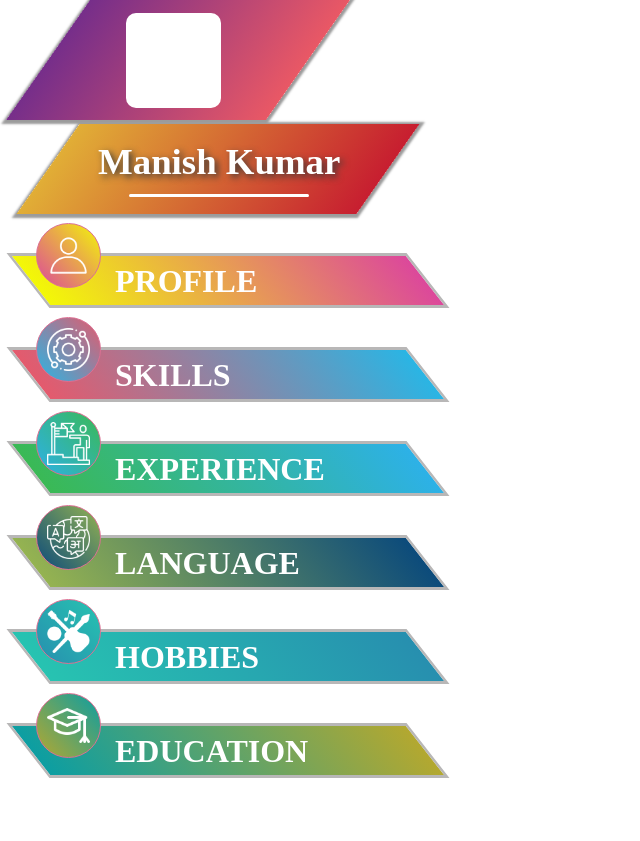
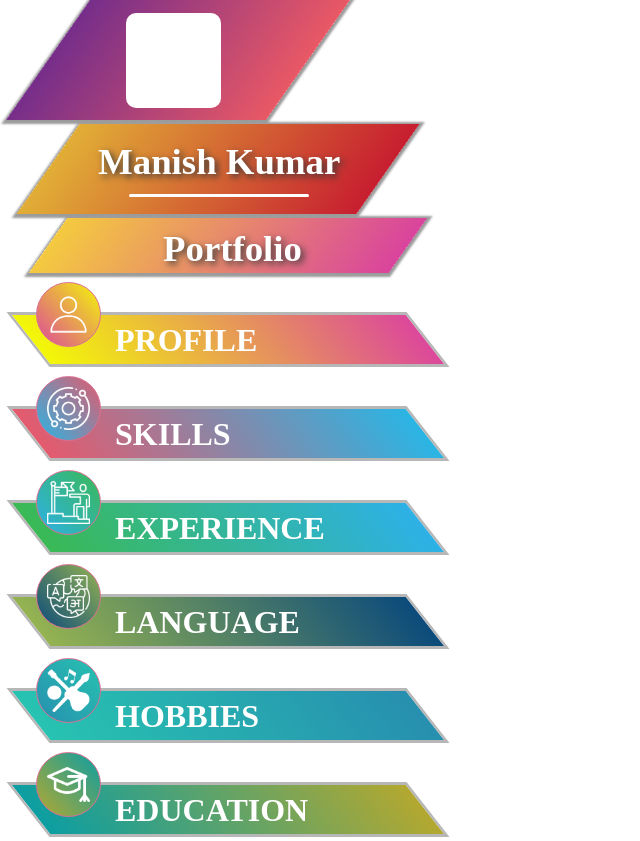
Before and after one commit to manish7479dlp/manish7479dlp.github.io, a React (Create React App) app: page / in a window 1280 px wide. Shown: the whole page, without its empty margins (0-640 px from the left). Before the commit the page ends 800 px from the top, so only its background shows below. Built offline with nearby package versions, Linux system fonts and the light colour scheme.

Commit message:
ADD: Heading Component

```diff
--- a/src/App.js
+++ b/src/App.js
@@ -1,4 +1,4 @@
-import "./App.css"
+import "./App.css";
 import Title from "Components/Title/Title";
 import React from "react";
 import profileImgUrl from "images/profile.webp";
@@ -9,6 +9,8 @@ import languageImgUrl from "images/language.webp";
 import hobbiesImgUrl from "images/hobbies.webp";
 import Name from "Components/Name/Name";
 import Image from "Components/Image/Image";
+import ContactInfo from "Components/ContactInfo/ContactInfo";
+import Heading from "Components/Heading/Heading";
 
 const contentData = {
   profile: {
@@ -92,9 +94,11 @@ const App = () => {
     contentData.education;
   return (
     <div className="container">
+      <ContactInfo />
 
-    <Image/>
+      <Image />
       <Name />
+      <Heading/>
 
       <Title
         // title={"Profile"}
--- /dev/null
+++ b/src/Components/ContactInfo/ContactInfo.js
@@ -0,0 +1,11 @@
+import "./ContactInfo.css"
+
+const ContactInfo = () => {
+  return(
+      <>
+
+      </>
+  )
+}
+
+export default ContactInfo;
--- /dev/null
+++ b/src/Components/Heading/Heading.css
@@ -0,0 +1,18 @@
+.headingContainer {
+  display: inline-block;
+  width: 360px;
+  height: 55px;
+  background: linear-gradient(to right, rgb(244, 202, 63), rgb(217, 68, 157));
+  transform: skew(145deg);
+  margin-left: 48px;
+  box-shadow: 1px 1px 2px 3px rgb(155, 155, 155);
+}
+.headingName {
+  position: absolute;
+  top: 9px;
+  left: 163px;
+  color: white;
+  font-size: 2.3rem;
+  text-shadow: 3px 3px 7px rgb(56, 57, 56);
+  /* bottom: 0px; */
+}
--- /dev/null
+++ b/src/Components/Heading/Heading.js
@@ -0,0 +1,13 @@
+import "./Heading.css"
+
+const Heading = () => {
+    return(
+        <div className="mainContainer">
+           <div className="headingContainer">
+           </div>
+           <h1 className="headingName">Portfolio</h1>
+        </div>
+    )
+}
+
+export default Heading;
```
Also changed, not shown: src/Components/ContactInfo/ContactInfo.css (added).
